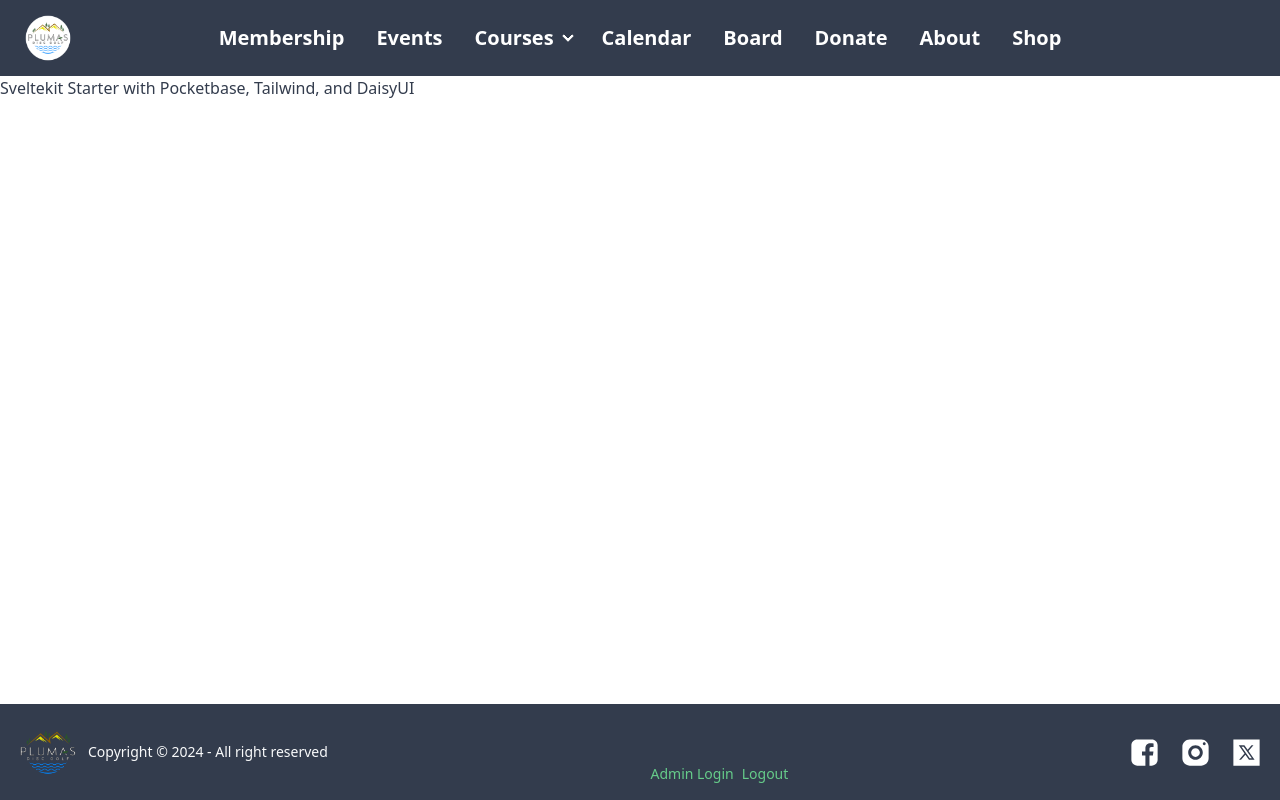
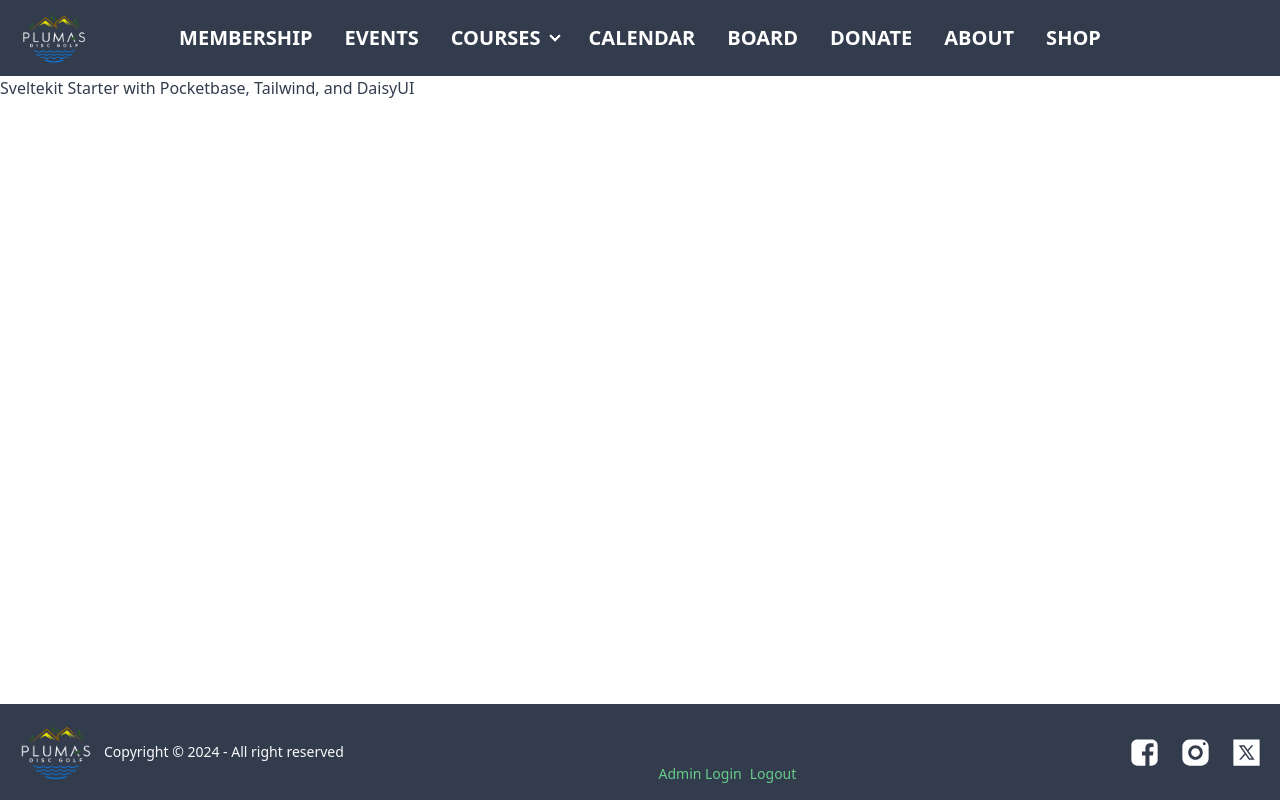
Before and after one commit to PlumasDiscGolf/svelte_site, a SvelteKit app: page / in a window 1280 px wide. Built offline with nearby package versions, Linux system fonts and the light colour scheme.

Commit message:
changed header logo

```diff
--- a/src/routes/+layout.svelte
+++ b/src/routes/+layout.svelte
@@ -1,13 +1,13 @@
 <script>
 	import '../app.pcss';
-	import logoImg from '$lib/img/logo-100.png';
+	import logoImg from '$lib/img/header_logo.png';
 	import logoButton from '$lib/img/logo-150.png';
 
 	export let data;
 </script>
 
 <div class="min-h-screen">
-	<div class="navbar bg-neutral text-neutral-content">
+	<div class="navbar bg-neutral text-neutral-content uppercase">
 		<div class="navbar-start">
 			<!-- Menu for small screens -->
 			<div class="dropdown">
@@ -29,7 +29,7 @@
 				</div>
 				<ul
 					tabindex="0"
-					class="menu dropdown-content menu-sm z-[1] mt-3 w-52 rounded-box bg-base-100 p-2 font-semibold text-white shadow"
+					class="menu dropdown-content menu-sm z-[1] mt-3 w-52 rounded-box bg-neutral p-2 font-semibold text-white shadow"
 				>
 					<li><a href="/membership">Membership</a></li>
 					<li><a href="/events">Events</a></li>
@@ -50,9 +50,9 @@
 			<!-- Logo -->
 			<a href="/" class="btn btn-ghost hidden lg:block"
 				><img
-					src={logoButton}
+					src={logoImg}
 					alt="Plumas Disc Golf's Logo"
-					class="max-h-full hover:scale-105"
+					class="max-h-full scale-125 hover:scale-105"
 				/></a
 			>
 		</div>
@@ -60,7 +60,7 @@
 			<div>
 				<a href="/" class="btn btn-ghost lg:hidden"
 					><img
-						src={logoButton}
+						src={logoImg}
 						alt="Plumas Disc Golf's Logo"
 						class="max-h-full hover:scale-105"
 					/></a
```
Also changed, not shown: src/lib/img/header_logo.png (added).
